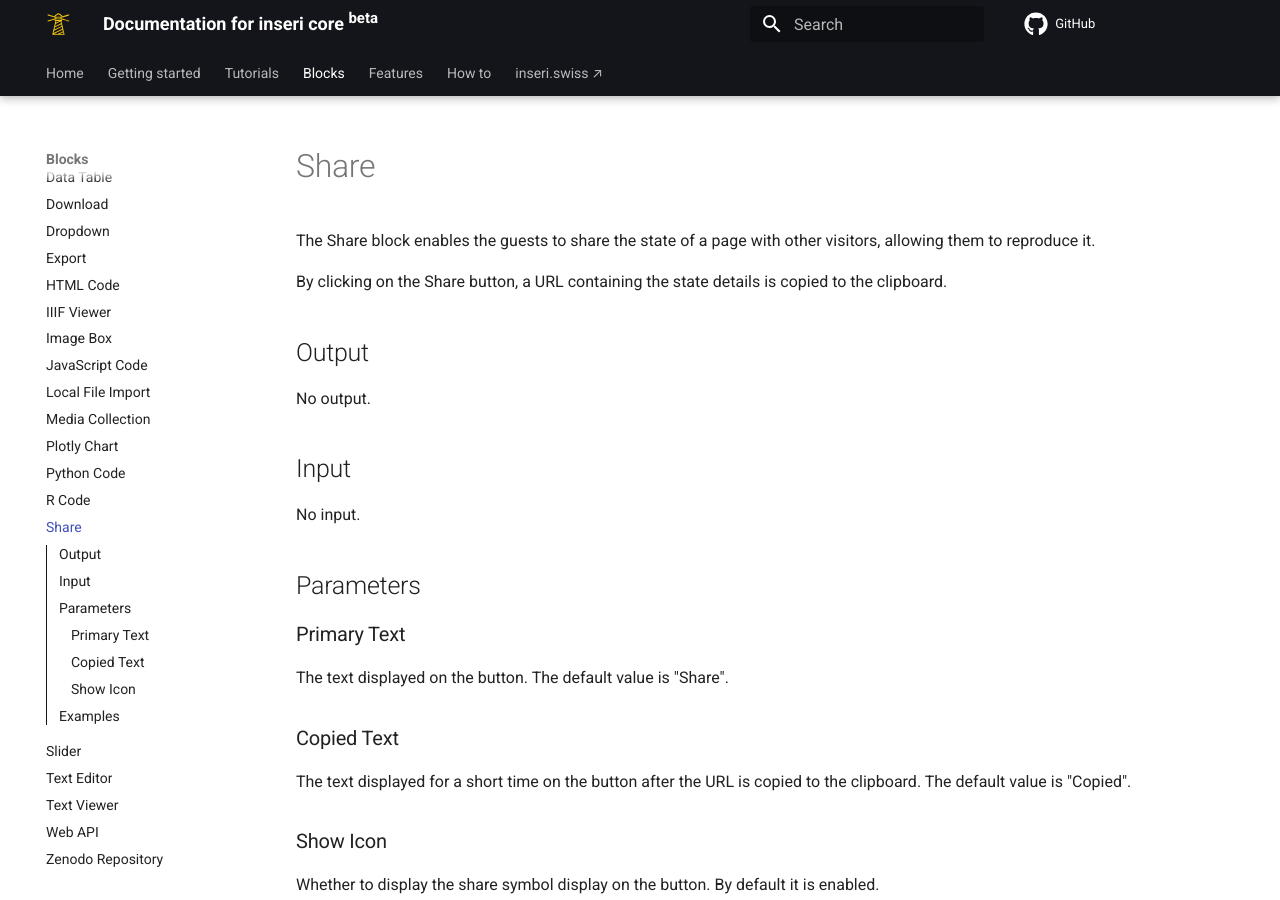
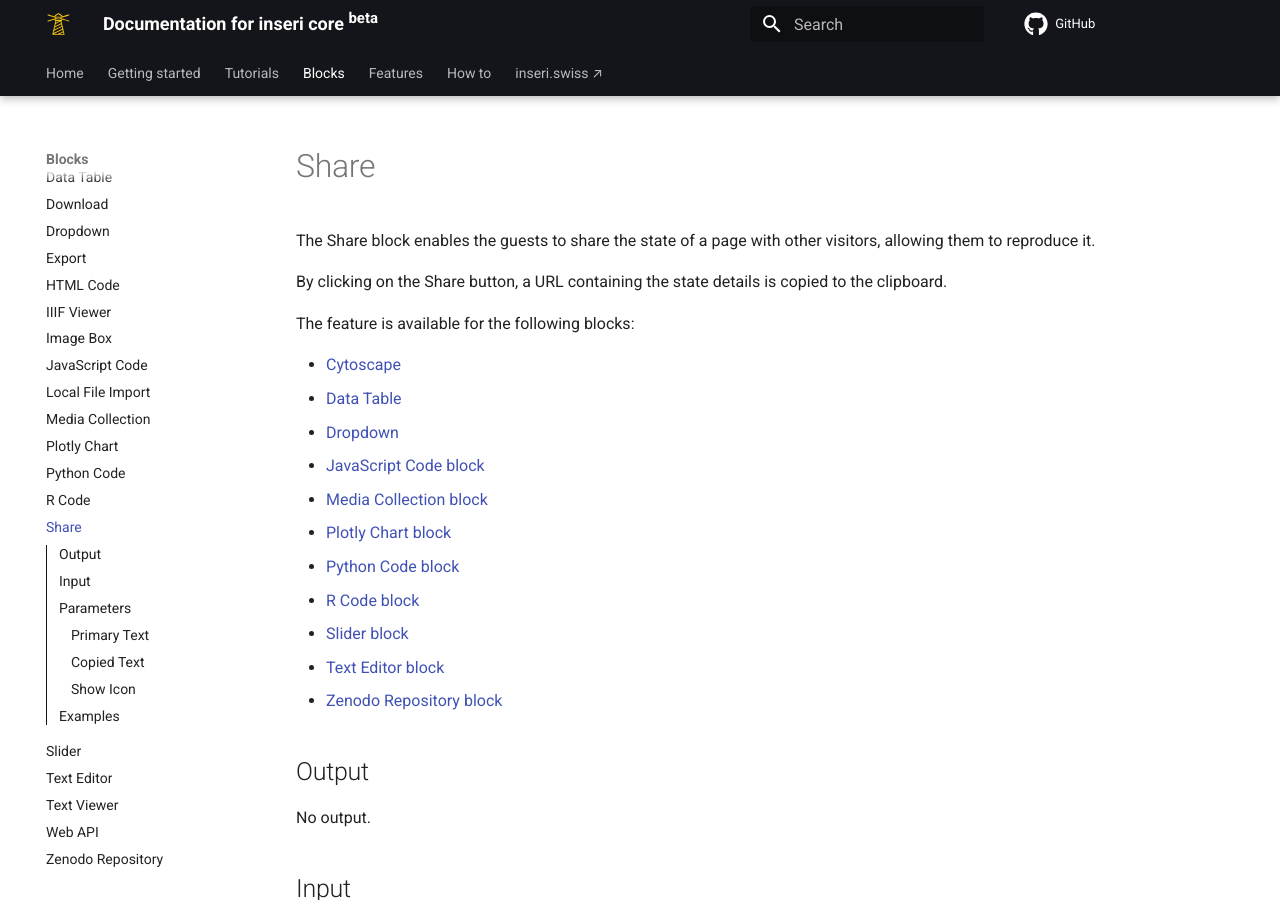
Before and after one commit to inseri-swiss/inseri-core-wp, an MkDocs documentation site: the page built from docs/blocks/share.md, in a window 1280 px wide and 900 px high. Built offline with MkDocs 1.6.1 and Material for MkDocs 9.7.7, drawn with Linux system fonts in a browser that asks for light colours; comment, search, counter and statistics services are not loaded.

Commit message:
docs: add the list of blocks that support share state

```diff
--- a/docs/blocks/share.md
+++ b/docs/blocks/share.md
@@ -3,6 +3,20 @@
 The Share block enables the guests to share the state of a page with other visitors, allowing them to reproduce it.
 
 By clicking on the Share button, a URL containing the state details is copied to the clipboard.
+
+The feature is available for the following blocks:
+
+- [Cytoscape](../blocks/cytoscape.md){:target="\_blank"}
+- [Data Table](../blocks/dataTable.md){:target="\_blank"}
+- [Dropdown](../blocks/dropdown.md){:target="\_blank"}
+- [JavaScript Code block](../blocks/javascript.md){:target="\_blank"}
+- [Media Collection block](../blocks/mediaCollection.md){:target="\_blank"}
+- [Plotly Chart block](../blocks/plotly.md){:target="\_blank"}
+- [Python Code block](../blocks/python.md){:target="\_blank"}
+- [R Code block](../blocks/rCode.md){:target="\_blank"}
+- [Slider block](../blocks/slider.md){:target="\_blank"}
+- [Text Editor block](../blocks/textEditor.md){:target="\_blank"}
+- [Zenodo Repository block](../blocks/zenodo.md){:target="\_blank"}
 
 ## Output
 
```
